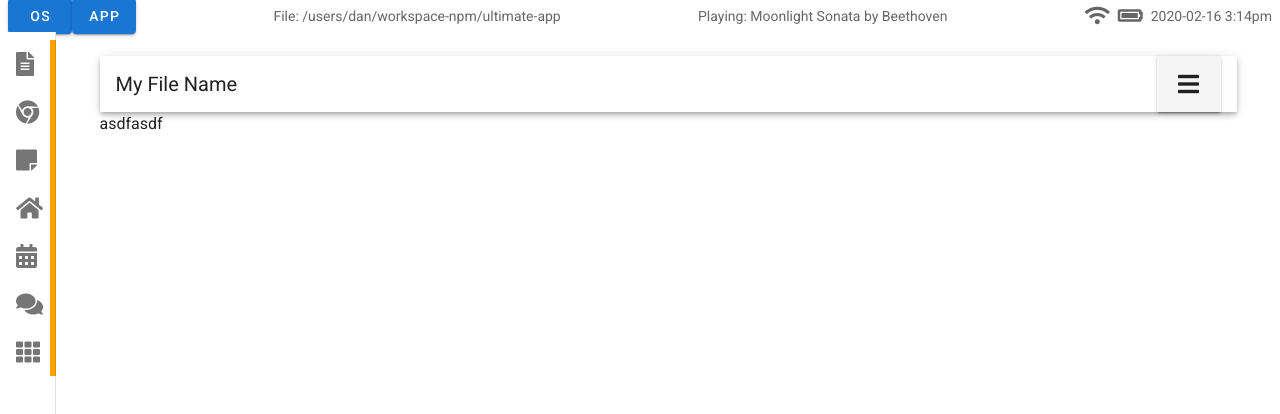
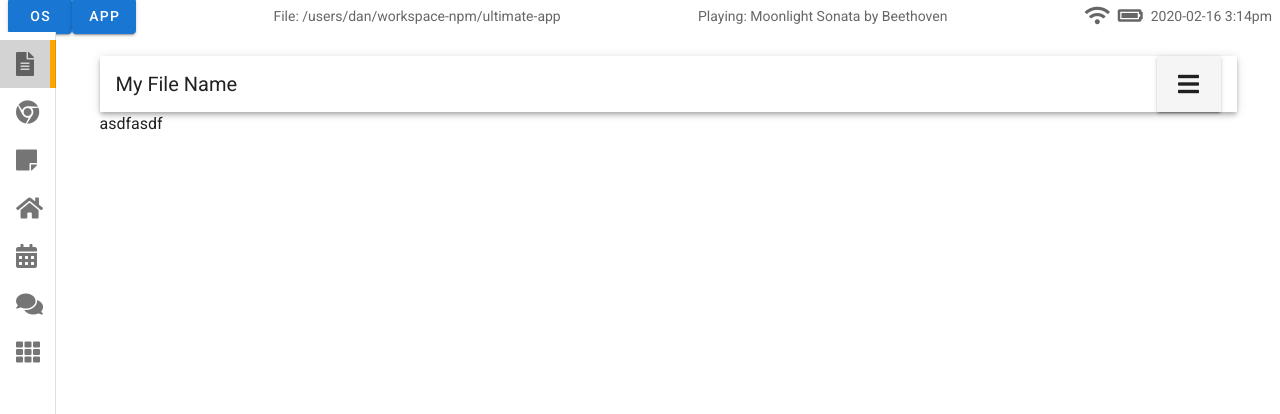
Before and after one commit to danialgoodwin/ultimate-app, a Vue app: page /text in a window 1280 px wide. Shown: the top 414 px of the page. Built offline with nearby package versions, Linux system fonts and the light colour scheme.

Commit message:
Fix app selection highlighting ish

```diff
--- a/src/components/os/AppBar.vue
+++ b/src/components/os/AppBar.vue
@@ -5,7 +5,7 @@
         <v-list active-class="highlighted">
           <v-tooltip right v-for="(item, index) in appItems" :key="index">
             <template v-slot:activator="{ on }">
-              <v-list-item v-on="on" class="selected-app">
+              <v-list-item v-on="on" :class="$router.currentRoute.path === item.route ? 'selected-app' : ''">
                 <router-link :to='item.route'>
                   <v-list-item-action>
                     <v-icon>{{ item.icon }}</v-icon>
@@ -75,5 +75,6 @@ export default {
 <style scoped>
 .selected-app {
   border-right: 6px solid orange;
+  background: lightgray;
 }
 </style>
```
